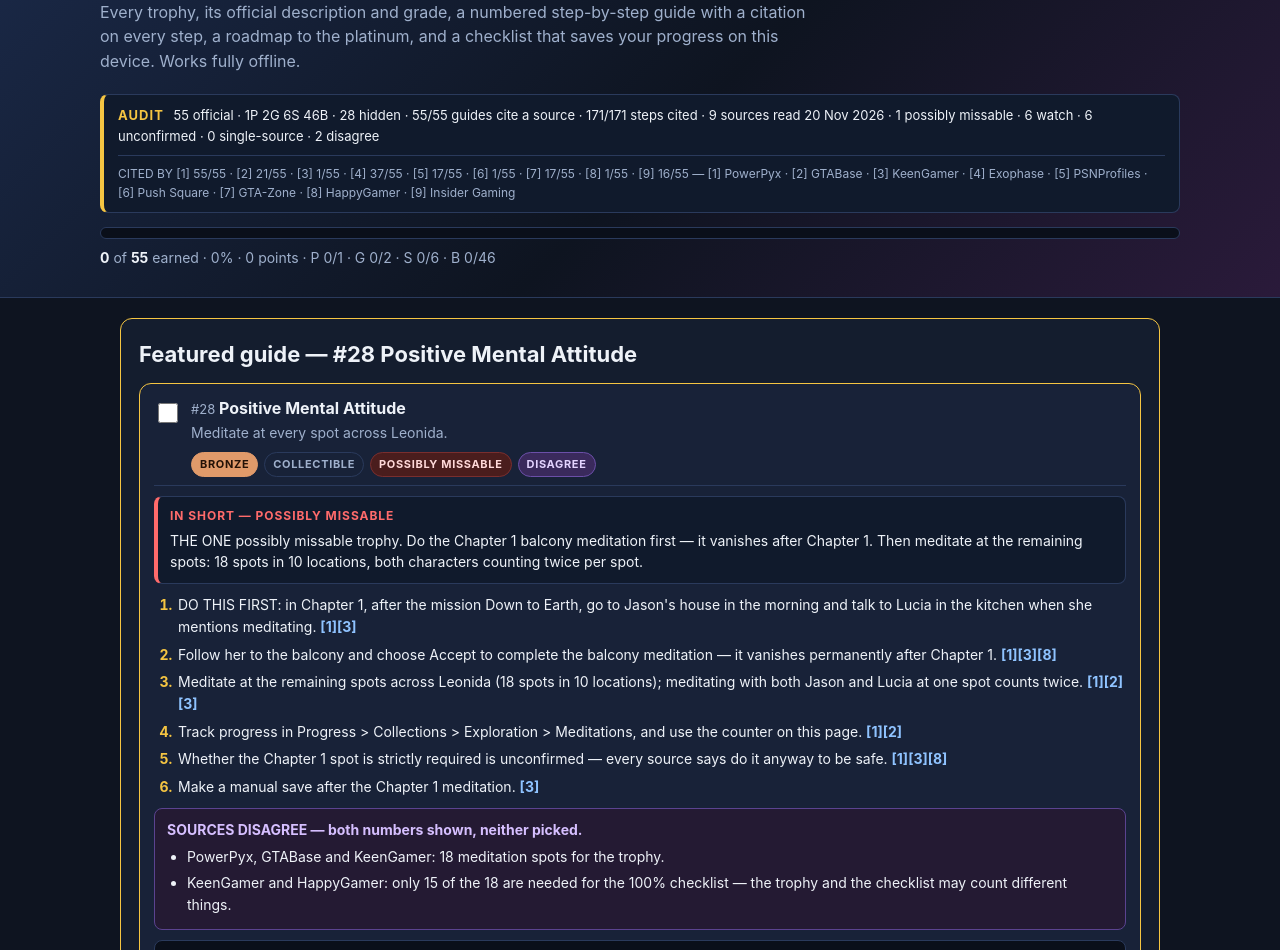
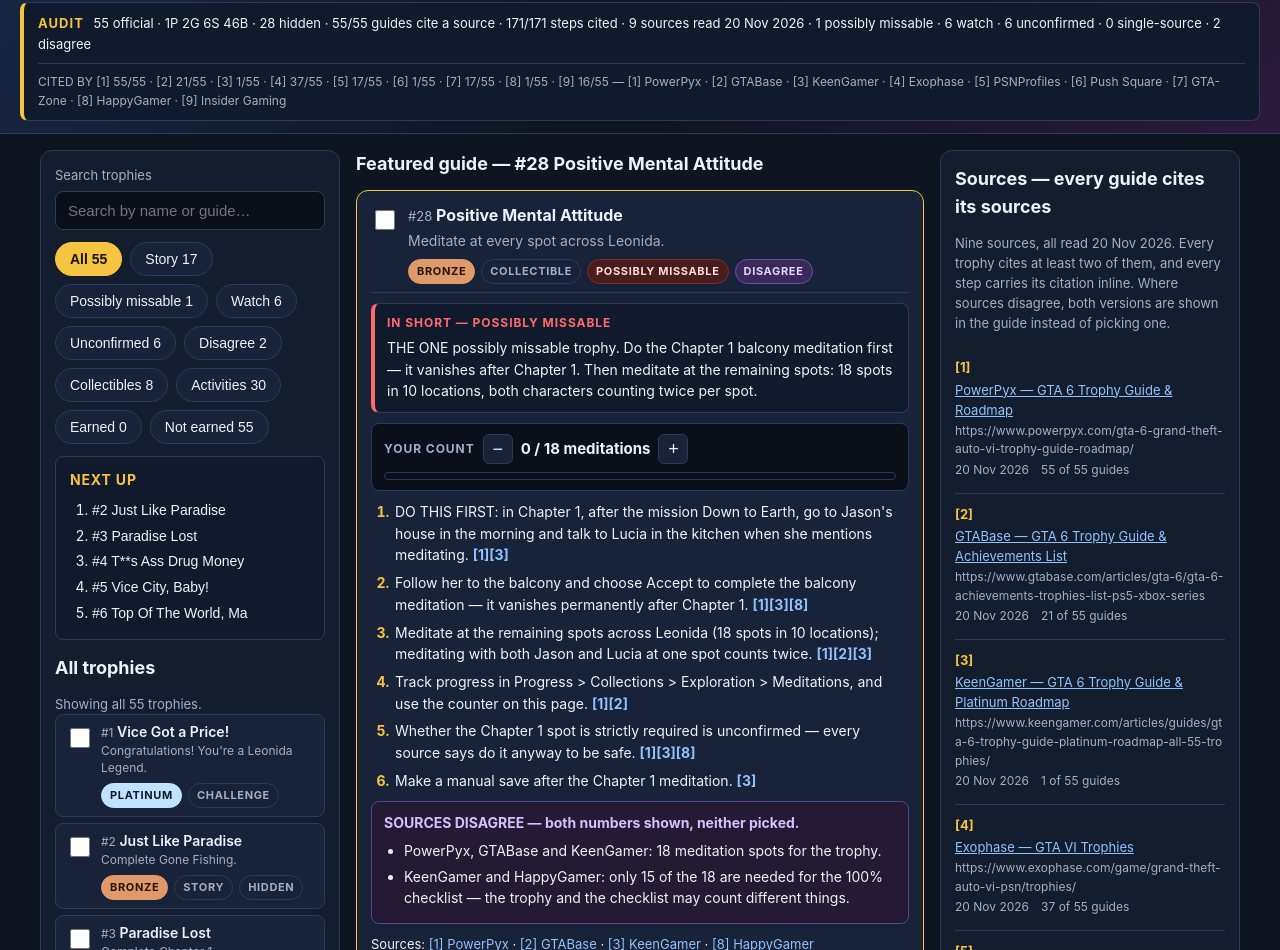
Before and after one commit to apasi22/gta6-trophy-guide-01, a plain HTML site: page app/index.html in a window 1280 px wide. Shown: the part 127-1077 px from the top of the page. Drawn offline with Linux system fonts and the light colour scheme.

Commit message:
Trophy guide round 5: 3-column workspace (checklist | guide | sources) + counter above fold
Winners #1/#2/#3/#10 all show checklist, guide and sources in one
1280x800 screen; round 4 showed one panel at a time. Rebuilt the
layout to match: compact topbar (title + earned + grade progress +
export/import/spoiler), audit strip, then a 3-column workspace with
the compact checklist + NEXT UP left, the selected guide centre, and
the sources panel right. Checklist rows are click-to-feature; all
state logic, storage keys, filters, search, roadmap, export/import
and persistence untouched. Counter moved to right after IN SHORT so
it is always above the fold in the guide pane.

Verified in a real browser (chrome-headless-shell + CDP): 55 rows,
171 steps, 12 counters, 9 sources, 7 stages, 55 chips; checklist
toggle, counter +/-, row-click feature, filter, search, persist
after reload, export blob + import round-trip all PASS; 0
non-localhost requests; 0 page errors. main.ts 2x byte-identical
(dossier sha256 92511e42, 1,193,556 B). 4 new screenshots 1280x800.

```diff
--- a/app/app.js
+++ b/app/app.js
@@ -178,7 +178,7 @@ function cardHtml(t, featured) {
       '<strong>IN SHORT' + (t.status !== 'cleared' ? ' — ' + statusLabel(t).toUpperCase() : '') + '</strong>' +
       '<p class="guide-prose">' + escapeHtml(guideText) + '</p>' +
     '</div>' +
-    (hidden ? '' : stepsHtml(t) + disagreeHtml(t) + counterHtml(t) + sourcesLine(t)) +
+    (hidden ? '' : counterHtml(t) + stepsHtml(t) + disagreeHtml(t) + sourcesLine(t)) +
   '</div>' +
   (featured ? '' : '<button type="button" class="feature-btn" data-feature="' + t.id + '">Show this guide at the top</button>');
 }
@@ -201,28 +201,48 @@ function renderFeatured() {
   $('#featuredHeading').textContent = 'Featured guide — #' + t.id + ' ' + t.name;
 }
 
+function rowHtml(t) {
+  const earned = state.earned.has(t.id);
+  const hidden = isSpoilerHidden(t);
+  const name = hidden ? 'Hidden Trophy' : t.name;
+  const desc = hidden ? 'Hidden until earned.' : t.description;
+  const statusBadge = t.status !== 'cleared'
+    ? '<span class="badge ' + statusClass(t) + '">' + statusLabel(t) + '</span>' : '';
+  const disagreeBadge = t.disagree ? '<span class="badge st-disagree">Disagree</span>' : '';
+  return '<label class="check"><input type="checkbox" ' + (earned ? 'checked' : '') + ' aria-label="Mark ' + escapeAttr(name) + ' as earned"></label>' +
+    '<div class="row-body">' +
+      '<p class="row-name"><span class="num">#' + t.id + '</span> ' + escapeHtml(name) + '</p>' +
+      '<p class="row-desc">' + escapeHtml(desc) + '</p>' +
+      '<div class="badges">' +
+        '<span class="badge ' + t.grade + '">' + gradeLabel(t) + '</span>' +
+        '<span class="badge">' + kindLabel(t) + '</span>' +
+        statusBadge + disagreeBadge +
+        (t.hidden && !hidden ? '<span class="badge hidden-flag">Hidden</span>' : '') +
+      '</div>' +
+    '</div>';
+}
+
 function renderList() {
   const shown = state.trophies.filter(matches);
   listEl.innerHTML = '';
   for (const t of shown) {
     const earned = state.earned.has(t.id);
     const hidden = isSpoilerHidden(t);
-    const card = document.createElement('article');
-    card.className = 'card' + (earned ? ' earned' : '') + (hidden ? ' spoiler-hidden' : '');
-    card.dataset.id = t.id;
-    card.id = 'card-' + t.id;
-    card.innerHTML = cardHtml(t, false);
-    card.querySelector('input').addEventListener('change', (e) => {
+    const row = document.createElement('article');
+    row.className = 'row' + (earned ? ' earned' : '') + (hidden ? ' spoiler-hidden' : '') + (t.id === state.featuredId ? ' selected' : '');
+    row.dataset.id = t.id;
+    row.id = 'card-' + t.id;
+    row.innerHTML = rowHtml(t);
+    row.querySelector('input').addEventListener('change', (e) => {
       if (e.target.checked) state.earned.add(t.id); else state.earned.delete(t.id);
       saveStore(); render();
     });
-    const fb = card.querySelector('[data-feature]');
-    if (fb) fb.addEventListener('click', () => {
+    row.addEventListener('click', (e) => {
+      if (e.target.closest('input')) return;
       state.featuredId = t.id; saveFeatured(); renderFeatured();
-      $('#featured').scrollIntoView({ block: 'start' });
+      document.querySelectorAll('#trophyList .row').forEach((r) => r.classList.toggle('selected', Number(r.dataset.id) === t.id));
     });
-    bindCounters(card);
-    listEl.appendChild(card);
+    listEl.appendChild(row);
   }
   emptyEl.hidden = shown.length !== 0;
   const names = { all: 'All trophies', story: 'Story trophies', 'possibly-missable': 'Possibly missable', watch: 'Watch list', unconfirmed: 'Unconfirmed triggers', disagree: 'Source disagreements', collectible: 'Collectibles', activity: 'Activities', earned: 'Earned trophies', unearned: 'Trophies not earned yet' };
--- a/app/index.html
+++ b/app/index.html
@@ -7,61 +7,60 @@
 <link rel="stylesheet" href="style.css">
 </head>
 <body>
-<header class="hero">
-  <div class="hero-inner">
-    <p class="eyebrow">Grand Theft Auto VI &middot; PlayStation 5 &middot; 55 trophies</p>
-    <h1>GTA VI Trophy Guide &amp; Tracker</h1>
-    <p class="lede">Every trophy, its official description and grade, a numbered step-by-step guide with a citation on every step, a roadmap to the platinum, and a checklist that saves your progress on this device. Works fully offline.</p>
-    <div class="audit" id="auditStrip" role="status" aria-label="Guide audit"></div>
-    <div class="progress" role="status" aria-label="Trophy progress">
+<header class="topbar">
+  <div class="topbar-row">
+    <div class="brand">
+      <h1>GTA VI Trophy Guide &amp; Tracker</h1>
+      <p class="sub">Grand Theft Auto VI &middot; PlayStation 5 &middot; 55 trophies &middot; every guide in numbered steps, every step cited &middot; works fully offline</p>
+    </div>
+    <div class="top-stats">
+      <p class="earned-line"><strong id="earnedCount">0</strong> of <strong>55</strong> earned &middot; <span id="progressPct">0%</span> &middot; <span id="pointsText">0 points</span> &middot; <span id="gradeProgress">P 0/1 &middot; G 0/2 &middot; S 0/6 &middot; B 0/46</span></p>
       <div class="progress-bar"><span id="progressFill"></span></div>
-      <p class="progress-text"><strong id="earnedCount">0</strong> of <strong>55</strong> earned &middot; <span id="progressPct">0%</span> &middot; <span id="pointsText">0 points</span> &middot; <span id="gradeProgress">P 0/1 &middot; G 0/2 &middot; S 0/6 &middot; B 0/46</span></p>
+    </div>
+    <div class="actions">
+      <button id="exportBtn" type="button">Export progress</button>
+      <label class="import-btn" for="importFile">Import progress</label>
+      <input id="importFile" type="file" accept="application/json,.json" hidden>
+      <button id="resetBtn" type="button">Reset</button>
+      <label class="toggle"><input type="checkbox" id="spoilerToggle"> <span>Spoiler-free</span></label>
     </div>
   </div>
+  <div class="audit" id="auditStrip" role="status" aria-label="Guide audit"></div>
 </header>
 
 <main>
-  <section class="featured" id="featured" aria-label="Featured guide">
-    <h2 id="featuredHeading">Featured guide — do this one first</h2>
-    <div id="featuredCard"></div>
-  </section>
+  <div class="workspace">
+    <aside class="col col-list" aria-label="Trophy checklist">
+      <div class="search-row">
+        <label for="search">Search trophies</label>
+        <input id="search" type="search" placeholder="Search by name or guide…" autocomplete="off">
+      </div>
+      <div class="filters" id="filters" role="group" aria-label="Filter trophies"></div>
+      <div class="nextup" id="nextUp"></div>
+      <section class="list" aria-label="Trophy list">
+        <h2 id="listHeading">All trophies</h2>
+        <p class="hint" id="resultCount"></p>
+        <div id="trophyList" class="checklist"></div>
+        <p id="emptyState" class="empty" hidden>No trophies match this filter. Try another filter or clear the search.</p>
+      </section>
+    </aside>
 
-  <section class="controls" aria-label="Tracker controls">
-    <div class="search-row">
-      <label for="search">Search trophies</label>
-      <input id="search" type="search" placeholder="Search by name, description or guide…" autocomplete="off">
-    </div>
-    <div class="filters" id="filters" role="group" aria-label="Filter trophies"></div>
-    <div class="toggles">
-      <label class="toggle"><input type="checkbox" id="spoilerToggle"> <span>Spoiler-free mode — hide story trophy names &amp; descriptions until earned</span></label>
-      <div class="actions">
-        <button id="exportBtn" type="button">Export progress</button>
-        <label class="import-btn" for="importFile">Import progress</label>
-        <input id="importFile" type="file" accept="application/json,.json" hidden>
-        <button id="resetBtn" type="button">Reset</button>
-      </div>
-    </div>
-    <p class="hint" id="resultCount"></p>
-  </section>
+    <section class="col col-guide" id="featured" aria-label="Featured guide">
+      <h2 id="featuredHeading">Featured guide — do this one first</h2>
+      <div id="featuredCard"></div>
+    </section>
 
-  <section class="list" aria-label="Trophy list">
-    <h2 id="listHeading">All trophies</h2>
-    <p class="list-note">Every guide below shows its numbered steps with citations — nothing is hidden behind a collapsed section.</p>
-    <div id="trophyList" class="trophy-list"></div>
-    <p id="emptyState" class="empty" hidden>No trophies match this filter. Try another filter or clear the search.</p>
-  </section>
+    <aside class="col col-sources" id="sourcesPanel" aria-label="Sources">
+      <h2>Sources — every guide cites its sources</h2>
+      <p class="sources-intro">Nine sources, all read 20 Nov 2026. Every trophy cites at least two of them, and every step carries its citation inline. Where sources disagree, both versions are shown in the guide instead of picking one.</p>
+      <div id="sourcesList"></div>
+    </aside>
+  </div>
 
   <section class="roadmap" id="roadmap" aria-label="Roadmap to the platinum">
     <h2>Roadmap to the platinum</h2>
     <p class="roadmap-intro">Do the stages in order. Stage 1 holds the only trophy that can be missed — finish it before leaving Chapter 1. Everything else can be done after the story. About 200 hours, difficulty 4/10, one playthrough, all 55 trophies offline <a class="cite" href="#sourcesPanel">[1]</a>.</p>
-    <div class="nextup" id="nextUp"></div>
     <ol class="stages" id="stages"></ol>
-  </section>
-
-  <section class="sources-panel" id="sourcesPanel" aria-label="Sources">
-    <h2>Sources — every guide cites its sources</h2>
-    <p class="sources-intro">Nine sources, all read 20 Nov 2026. Every trophy cites at least two of them, and every step carries its citation inline. Where sources disagree, both versions are shown in the guide instead of picking one.</p>
-    <div id="sourcesList"></div>
   </section>
 
   <section class="about" aria-label="About this guide">
--- a/app/style.css
+++ b/app/style.css
@@ -26,21 +26,60 @@ body {
   font-family: -apple-system, BlinkMacSystemFont, "Segoe UI", Roboto, "Helvetica Neue", Arial, sans-serif;
   line-height: 1.55;
 }
-.hero {
+/* --- Round 5: compact topbar + 3-column workspace like the winners --- */
+.topbar {
   background: linear-gradient(135deg, #1b2a4a 0%, #0e1420 55%, #2a1a3a 100%);
   border-bottom: 1px solid var(--line);
-  padding: 40px 20px 28px;
+  padding: 12px 20px 12px;
 }
-.hero-inner { max-width: 1080px; margin: 0 auto; }
-.eyebrow { margin: 0 0 8px; color: var(--accent); font-size: 13px; letter-spacing: .12em; text-transform: uppercase; font-weight: 700; }
-h1 { margin: 0 0 10px; font-size: clamp(28px, 5vw, 44px); line-height: 1.1; }
-.lede { margin: 0 0 20px; color: var(--muted); max-width: 720px; font-size: 16px; }
-.progress-bar { height: 12px; background: #0a0f1a; border: 1px solid var(--line); border-radius: 999px; overflow: hidden; }
-.progress-bar span { display: block; height: 100%; width: 0%; background: linear-gradient(90deg, var(--accent), var(--accent2)); transition: width .3s ease; }
-.progress-text { margin: 8px 0 0; color: var(--muted); font-size: 14px; }
-.progress-text strong { color: var(--text); }
+.topbar-row { max-width: 1240px; margin: 0 auto; display: flex; flex-wrap: wrap; gap: 8px 28px; align-items: center; justify-content: space-between; }
+.brand h1 { margin: 0; font-size: 24px; }
+.brand .sub { margin: 2px 0 0; color: var(--muted); font-size: 13px; }
+.top-stats { font-size: 14px; }
+.top-stats p { margin: 2px 0; }
+.earned-line strong { color: var(--accent); }
+.top-stats .progress-bar { width: 240px; margin-top: 5px; }
+.topbar .audit { max-width: 1240px; margin: 10px auto 0; }
+main { max-width: 1240px; margin: 0 auto; padding: 16px 20px; }
+.workspace { display: grid; gap: 16px; grid-template-columns: 1fr; margin-bottom: 28px; }
+@media (min-width: 1000px) {
+  .workspace { grid-template-columns: 300px minmax(0, 1fr) 300px; align-items: start; }
+}
+.col { background: var(--bg2); border: 1px solid var(--line); border-radius: var(--radius); padding: 14px; min-width: 0; }
+.col-guide { background: transparent; border: none; padding: 0; }
+.col h2 { font-size: 18px; }
+.col-list .search-row { margin-bottom: 12px; }
+.col-list .filters { margin: 0 0 12px; }
+.col-list .nextup { margin: 0 0 14px; }
+.checklist { display: flex; flex-direction: column; gap: 6px; }
+.row {
+  display: flex; gap: 8px; align-items: flex-start; padding: 8px 10px;
+  background: var(--card); border: 1px solid var(--line); border-radius: 8px; cursor: pointer;
+}
+.row:hover { border-color: var(--accent); }
+.row.selected { border-color: var(--accent); background: var(--card2); }
+.row.earned { border-color: var(--green); }
+.row .check { flex: none; margin-top: 2px; }
+.row .row-body { flex: 1; min-width: 0; }
+.row .row-name { margin: 0; font-size: 14px; line-height: 1.3; font-weight: 600; }
+.row .row-name .num { color: var(--muted); font-weight: 400; font-size: 12px; }
+.row .row-desc { margin: 2px 0 0; color: var(--muted); font-size: 12px; line-height: 1.4; }
+.row .badges { margin-top: 6px; }
+.row.spoiler-hidden .row-name, .row.spoiler-hidden .row-desc { color: var(--muted); font-style: italic; }
 
-main { max-width: 1080px; margin: 0 auto; padding: 20px; }
+/* Sources as a compact stacked list inside the narrow right column. */
+.col-sources .sources-intro { font-size: 13px; }
+.col-sources .source-table, .col-sources .source-table tbody,
+.col-sources .source-table tr, .col-sources .source-table td { display: block; }
+.col-sources .source-table thead { display: none; }
+.col-sources .source-table tr { padding: 10px 0; border-bottom: 1px solid var(--line); }
+.col-sources .source-table tr:last-child { border-bottom: none; }
+.col-sources .source-table td { padding: 0; border: none; }
+.col-sources .source-table td:first-child { color: var(--accent); font-weight: 700; font-size: 13px; }
+.col-sources .source-table td:nth-child(2) { font-size: 13px; margin: 2px 0; }
+.col-sources .source-table td:nth-child(3),
+.col-sources .source-table td:nth-child(4) { display: inline-block; font-size: 12px; color: var(--muted); margin-right: 12px; }
+
 section { margin-bottom: 28px; }
 h2 { margin: 0 0 12px; font-size: 22px; }
 h3 { margin: 0 0 6px; font-size: 16px; }
@@ -89,8 +128,6 @@ h3 { margin: 0 0 6px; font-size: 16px; }
 .stage-count { float: right; color: var(--accent); font-size: 12px; font-weight: 700; letter-spacing: .04em; text-transform: uppercase; }
 .missable-note { margin: 16px 0 0; padding: 12px; background: #2a1a12; border: 1px solid #5a3a22; border-radius: 8px; font-size: 14px; color: #f0d0b0; }
 
-.trophy-list { display: grid; grid-template-columns: 1fr; gap: 12px; }
-@media (min-width: 760px) { .trophy-list { grid-template-columns: 1fr 1fr; } }
 .card {
   background: var(--card); border: 1px solid var(--line); border-radius: var(--radius);
   padding: 14px; display: flex; flex-direction: column; gap: 8px;
@@ -125,7 +162,7 @@ h3 { margin: 0 0 6px; font-size: 16px; }
 .about { background: var(--bg2); border: 1px solid var(--line); border-radius: var(--radius); padding: 18px; }
 .about p { color: var(--muted); font-size: 14px; margin: 0 0 10px; }
 .about p:last-child { margin-bottom: 0; }
-footer { max-width: 1080px; margin: 0 auto; padding: 0 20px 32px; color: var(--muted); font-size: 12px; }
+footer { max-width: 1240px; margin: 0 auto; padding: 0 20px 32px; color: var(--muted); font-size: 12px; }
 
 /* --- Round 3: audit strip, cited steps, counters, roadmap chips, sources --- */
 .audit {
@@ -135,9 +172,7 @@ footer { max-width: 1080px; margin: 0 auto; padding: 0 20px 32px; color: var(--m
 }
 .audit strong { color: var(--accent); letter-spacing: .08em; margin-right: 6px; }
 
-.featured { background: var(--bg2); border: 1px solid var(--accent); border-radius: var(--radius); padding: 18px; }
 .featured-card { border-color: var(--accent); }
-.list-note { color: var(--muted); font-size: 14px; margin: 0 0 12px; }
 
 .guide-prose { margin: 0 0 10px; color: var(--text); font-size: 14px; }
 .steps { margin: 0 0 10px; padding-left: 22px; font-size: 14px; }
```
Also changed, not shown: screenshots/1-cover-checklist.jpg, screenshots/2-roadmap.jpg, screenshots/3-missable-filter.jpg, screenshots/4-spoiler-search.jpg.
